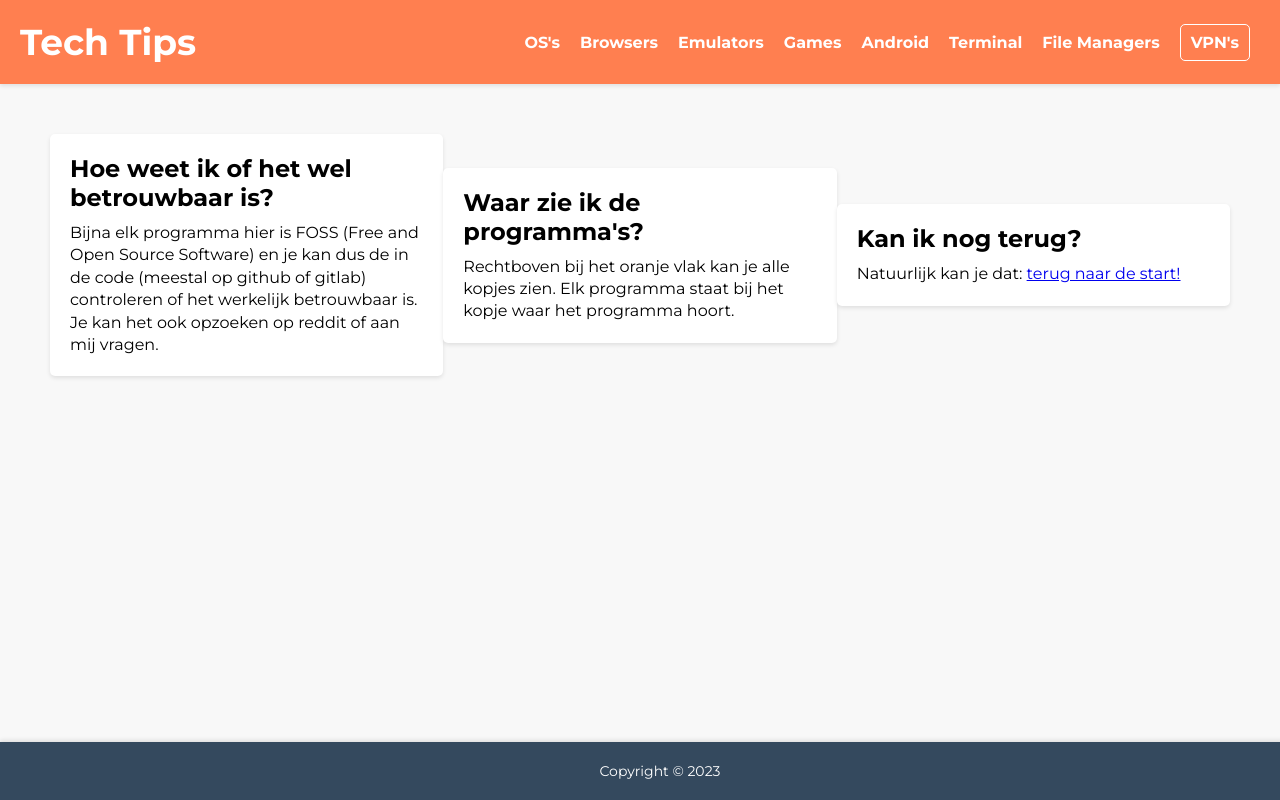
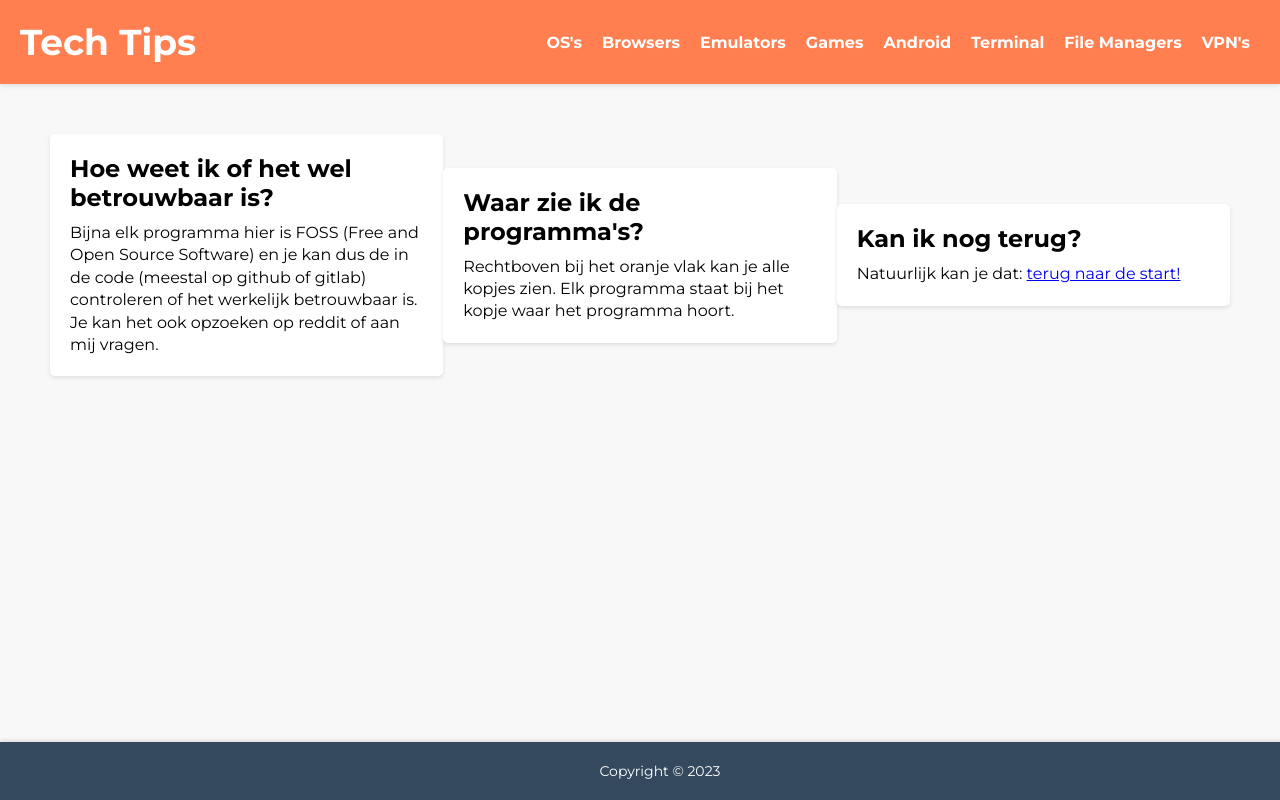
Before and after one commit to MarcOsiris/marcosiris.github.io, a plain HTML site: page links/tech-tips/tech-tips.html in a window 1280 px wide. Drawn offline with Linux system fonts and the light colour scheme.

Commit message:
Update tech-tips.html

```diff
--- a/links/tech-tips/tech-tips.html
+++ b/links/tech-tips/tech-tips.html
@@ -39,11 +39,6 @@
 			text-decoration: none;
 			font-weight: bold;
 			transition: all 0.3s ease;
-		}
-		header nav ul li:last-child a {
-			border: 1px solid white;
-			border-radius: 5px;
-			padding: 8px 10px;
 		}
 		header nav ul li a:hover {
 			color: #ecf0f1;
```
